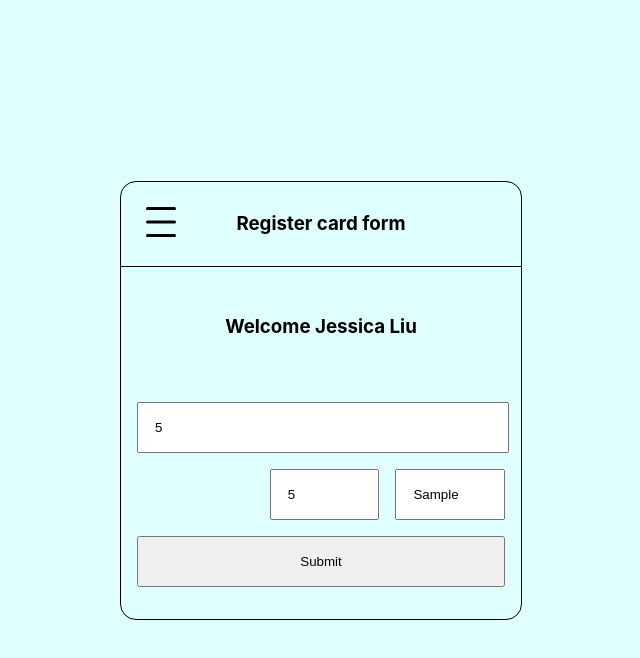
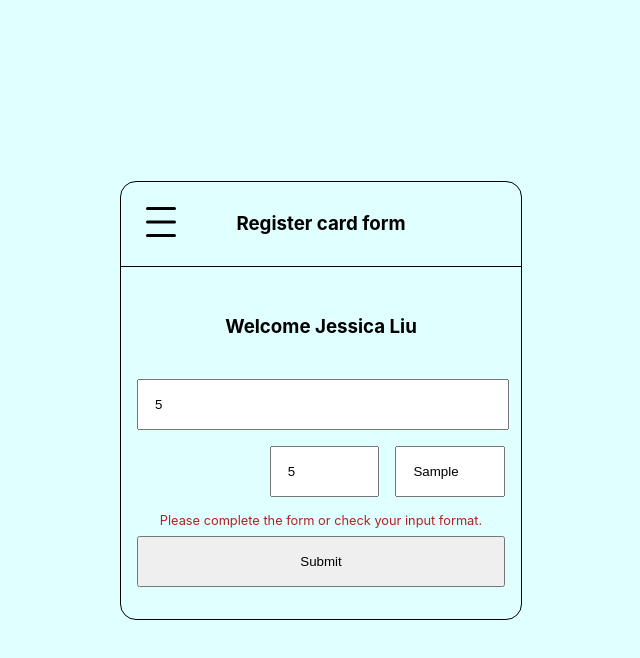
Before and after one commit to jessica0522/card-form-react, a React (Create React App) app: page / in a window 1280 px wide. Both pictures are taken after typing "5", "5", "Sample" into the empty fields and a click on the input "Submit". Shown: the top 658 px of the page, without its empty margins (319-959 px from the left). Built offline with nearby package versions, Linux system fonts and the light colour scheme.

Commit message:
add error message for validation

```diff
--- a/src/App.css
+++ b/src/App.css
@@ -91,3 +91,10 @@ input[type="number"] {
 .submit {
   width: 100%;
 }
+
+.errorMessage {
+  color: rgb(180, 33, 33);
+  text-align: center;
+  font-size: 0.8rem;
+  margin: 0.5rem 0;
+}
--- a/src/components/Form.tsx
+++ b/src/components/Form.tsx
@@ -1,18 +1,24 @@
 import React, { useState } from "react";
 
-interface FormState {
-  card_number?: number
-  cvc?: number
-  expiry?: any
+interface State {
+  form: {
+    card_number?: number
+    cvc?: number
+    expiry?: any
+  },
+  showErrorMessage: boolean
 }
 
 const Form = () => {
   //set form data state
-  const [formData, setFormDate] = useState<FormState>({
+  const [formData, setFormDate] = useState<State['form']>({
     card_number: undefined,
     cvc: undefined,
     expiry: undefined
   })
+
+  //set state for if display error message
+  const [showErrorMessage, setShowErrorMessage] = useState<State['showErrorMessage']>(false)
 
   const handleChange = (e: React.ChangeEvent<HTMLInputElement>):void => {
     setFormDate({
@@ -33,6 +39,9 @@ const Form = () => {
       && (isNaN(parseInt(formData.expiry)) && !isNaN(Date.parse(formData.expiry)))  // check if it's a valid date
     ) {
       console.log('Form data:', formData)
+    }else {
+      //when form is incompleted or format invalid, display error message
+      setShowErrorMessage(true)
     }
   }
 
@@ -66,6 +75,13 @@ const Form = () => {
           placeholder="Expiry"
         />
       </div>
+     {
+        //display error message when validation not passed
+        showErrorMessage &&
+        <div>
+          <p className="errorMessage">Please complete the form or check your input format.</p>
+        </div>
+      }
       <input
         className="submit"
         type="submit"
```
